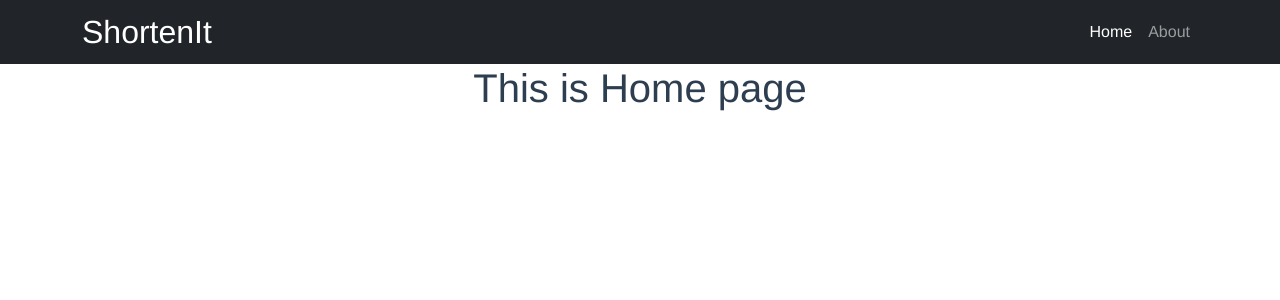
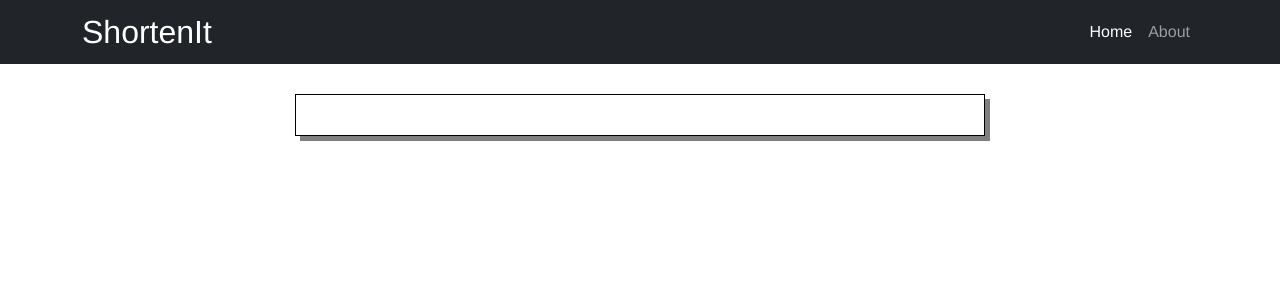
Before and after one commit to ankushduacodes/url-shortner-frontend, a Vue app: page / in a window 1280 px wide. Shown: the top 300 px of the page. Built offline with nearby package versions, Linux system fonts and the light colour scheme.

Commit message:
added base card layout to routes

```diff
--- a/src/views/About.vue
+++ b/src/views/About.vue
@@ -1,5 +1,19 @@
 <template>
-  <div class="about">
-    <h1>This is an about page</h1>
-  </div>
+  <base-card>
+    <div class="about">
+      <h1>This is an about page</h1>
+    </div>
+  </base-card>
 </template>
+
+<script>
+import BaseCard from '@/components/BaseUI/BaseCard.vue';
+
+export default {
+  name: 'About',
+  components: { BaseCard },
+};
+</script>
+
+<style scoped>
+</style>
--- a/src/views/Home.vue
+++ b/src/views/Home.vue
@@ -1,13 +1,22 @@
 <template>
-  <h1>This is Home page</h1>
+  <base-card>
+  </base-card>
 </template>
 
 <script>
+import BaseCard from '@/components/BaseUI/BaseCard.vue';
+
 export default {
   name: 'Home',
+  components: {
+    BaseCard,
+  },
 };
 </script>
 
 <style scoped>
-
+.container {
+  margin-top: 4rem;
+  margin-bottom: 4rem;
+}
 </style>
```
